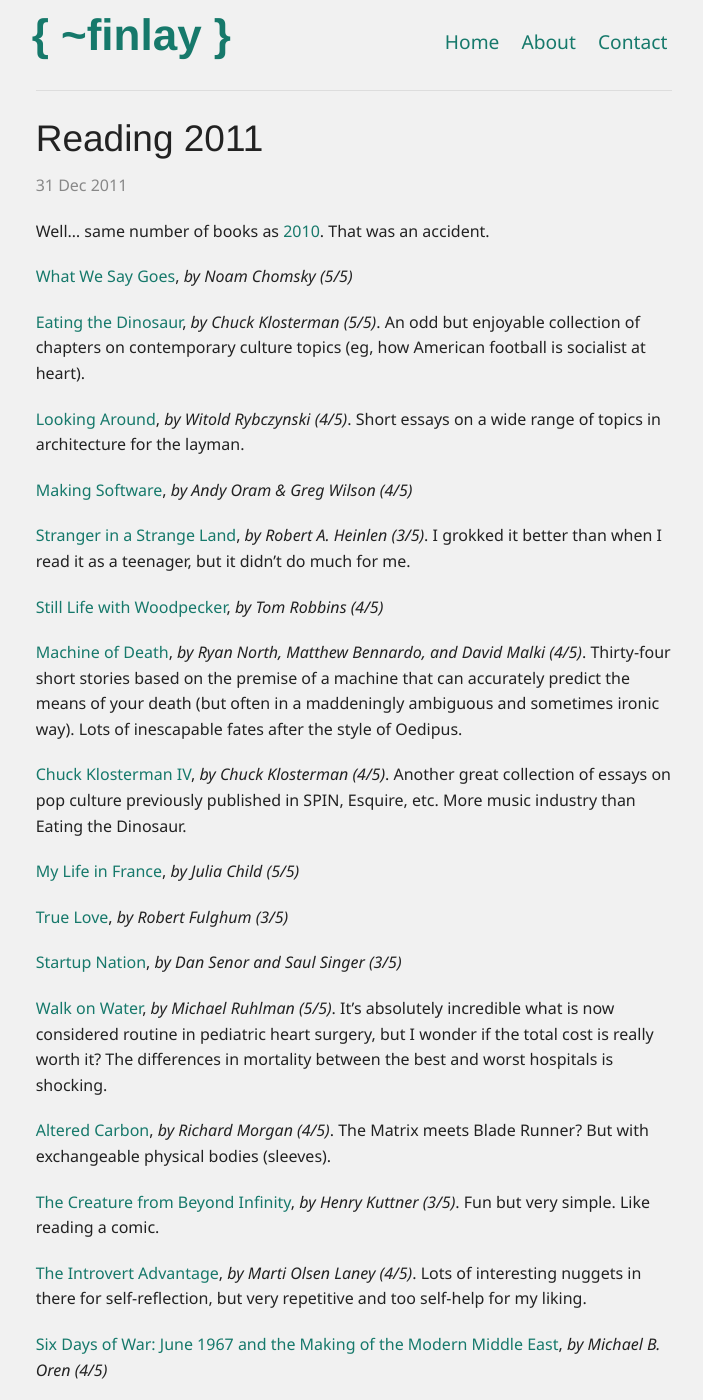
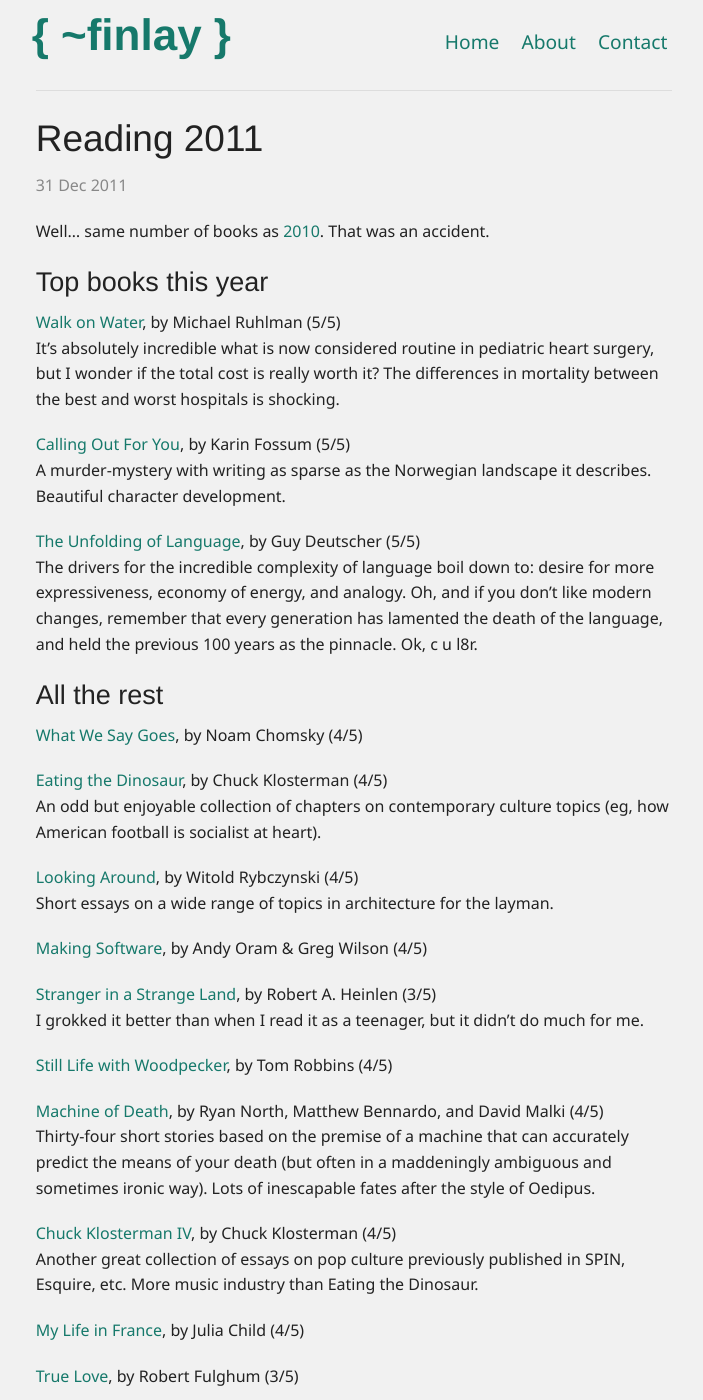
Before and after one commit to findango/finlaycannon.com, a Jekyll site: the page built from _posts/2011-02-04-reading-2011.md, in a window 1280 px wide and 1400 px high. Shown: the whole window, without its empty margins (286-989 px from the left). Built offline with Jekyll 4.4.1, drawn with Linux system fonts in a browser that asks for light colours; Markdown is read by kramdown in place of the engine named in the settings; some of the changed text lies outside the part shown.

Commit message:
Update from Forestry.io - Updated 2011-02-04-reading-2011.md

```diff
--- a/_posts/2011-02-04-reading-2011.md
+++ b/_posts/2011-02-04-reading-2011.md
@@ -1,99 +1,102 @@
 ---
-date: 2011-12-31 15:16:00
+date: 2011-12-31 15:16:00 +0000
 layout: reading_list
 slug: reading-2011
 title: Reading 2011
 categories:
 - reading
+
 ---
-
 Well... same number of books as [2010](/reading-2010/). That was an accident.
 
+### Top books this year
 
-[What We Say Goes](http://www.amazon.com/dp/0805086714), _by Noam Chomsky (5/5)_
+[Walk on Water](http://www.amazon.com/dp/0142004111), by Michael Ruhlman (5/5)
+It's absolutely incredible what is now considered routine in pediatric heart surgery, but I wonder if the total cost is really worth it? The differences in mortality between the best and worst hospitals is shocking.
 
-[Eating the Dinosaur](http://www.amazon.com/dp/B005Q5ONEI), _by Chuck Klosterman (5/5)_.
+[Calling Out For You](http://www.amazon.com/dp/0099565498), by Karin Fossum (5/5)
+A murder-mystery with writing as sparse as the Norwegian landscape it describes. Beautiful character development.
+
+[The Unfolding of Language](http://www.amazon.com/dp/0805080120), by Guy Deutscher (5/5)
+The drivers for the incredible complexity of language boil down to: desire for more expressiveness, economy of energy, and analogy. Oh, and if you don't like modern changes, remember that every generation has lamented the death of the language, and held the previous 100 years as the pinnacle. Ok, c u l8r.
+
+### All the rest
+
+[What We Say Goes](http://www.amazon.com/dp/0805086714), by Noam Chomsky (4/5)
+
+[Eating the Dinosaur](http://www.amazon.com/dp/B005Q5ONEI), by Chuck Klosterman (4/5)
 An odd but enjoyable collection of chapters on contemporary culture topics (eg, how American football is socialist at heart).
 
-[Looking Around](http://www.amazon.com/dp/0140168893), _by Witold Rybczynski (4/5)_.
+[Looking Around](http://www.amazon.com/dp/0140168893), by Witold Rybczynski (4/5)
 Short essays on a wide range of topics in architecture for the layman.
 
-[Making Software](http://www.amazon.com/dp/0596808321), _by Andy Oram & Greg Wilson (4/5)_
+[Making Software](http://www.amazon.com/dp/0596808321), by Andy Oram & Greg Wilson (4/5)
 
-[Stranger in a Strange Land](http://www.amazon.com/dp/0441788386), _by Robert A. Heinlen (3/5)_.
+[Stranger in a Strange Land](http://www.amazon.com/dp/0441788386), by Robert A. Heinlen (3/5)
 I grokked it better than when I read it as a teenager, but it didn't do much for me.
 
-[Still Life with Woodpecker](http://www.amazon.com/dp/0553348973), _by Tom Robbins (4/5)_
+[Still Life with Woodpecker](http://www.amazon.com/dp/0553348973), by Tom Robbins (4/5)
 
-[Machine of Death](http://www.amazon.com/dp/0982167121), _by Ryan North, Matthew Bennardo, and David Malki (4/5)_.
+[Machine of Death](http://www.amazon.com/dp/0982167121), by Ryan North, Matthew Bennardo, and David Malki (4/5)
 Thirty-four short stories based on the premise of a machine that can accurately predict the means of your death (but often in a maddeningly ambiguous and sometimes ironic way). Lots of inescapable fates after the style of Oedipus.
 
-[Chuck Klosterman IV](http://www.amazon.com/dp/0743284895), _by Chuck Klosterman (4/5)_.
+[Chuck Klosterman IV](http://www.amazon.com/dp/0743284895), by Chuck Klosterman (4/5)
 Another great collection of essays on pop culture previously published in SPIN, Esquire, etc. More music industry than Eating the Dinosaur.
 
-[My Life in France](http://www.amazon.com/dp/B006G89IOO), _by Julia Child (5/5)_
+[My Life in France](http://www.amazon.com/dp/B006G89IOO), by Julia Child (4/5)
 
-[True Love](http://www.amazon.com/dp/0061096164), _by Robert Fulghum (3/5)_
+[True Love](http://www.amazon.com/dp/0061096164), by Robert Fulghum (3/5)
 
-[Startup Nation](http://www.amazon.com/dp/0446541478), _by Dan Senor and Saul Singer (3/5)_
+[Startup Nation](http://www.amazon.com/dp/0446541478), by Dan Senor and Saul Singer (3/5)
 
-[Walk on Water](http://www.amazon.com/dp/0142004111), _by Michael Ruhlman (5/5)_.
-It's absolutely incredible what is now considered routine in pediatric heart surgery, but I wonder if the total cost is really worth it? The differences in mortality between the best and worst hospitals is shocking.
-
-[Altered Carbon](http://www.amazon.com/dp/0345457692), _by Richard Morgan (4/5)_.
+[Altered Carbon](http://www.amazon.com/dp/0345457692), by Richard Morgan (4/5)
 The Matrix meets Blade Runner? But with exchangeable physical bodies (sleeves).
 
-[The Creature from Beyond Infinity](http://www.amazon.com/dp/1419158031), _by Henry Kuttner (3/5)_.
+[The Creature from Beyond Infinity](http://www.amazon.com/dp/1419158031), by Henry Kuttner (3/5)
 Fun but very simple. Like reading a comic.
 
-[The Introvert Advantage](http://www.amazon.com/dp/0761123695), _by Marti Olsen Laney (4/5)_.
+[The Introvert Advantage](http://www.amazon.com/dp/0761123695), by Marti Olsen Laney (3/5)
 Lots of interesting nuggets in there for self-reflection, but very repetitive and too self-help for my liking.
 
-[Six Days of War: June 1967 and the Making of the Modern Middle East](http://www.amazon.com/dp/0345461924), _by Michael B. Oren (4/5)_
+[Six Days of War: June 1967 and the Making of the Modern Middle East](http://www.amazon.com/dp/0345461924), by Michael B. Oren (4/5)
 
-[Wooden Boats](http://www.amazon.com/dp/014200121X), _by Michael Ruhlman (4/5)_
+[Wooden Boats](http://www.amazon.com/dp/014200121X), by Michael Ruhlman (4/5)
 
-[A Wild Sheep Chase](http://www.amazon.com/dp/037571894X), _by Haruki Murakami (4/5)_
+[A Wild Sheep Chase](http://www.amazon.com/dp/037571894X), by Haruki Murakami (4/5)
 
-[Teach Us to Outgrow Our Madness](http://www.amazon.com/dp/080215185X), _by Kenzaburo Oe (3/5)_.
+[Teach Us to Outgrow Our Madness](http://www.amazon.com/dp/080215185X), by Kenzaburo Oe (3/5)
 I really liked "A Personal Matter", but this collection of shorter stories seemed like a rehash of similar ideas. Or maybe they came first and I read these in reverse order.
 
-[Never Let Me Go](http://www.amazon.com/dp/1400078776), _by Kazuo Ishiguro (5/5)_
+[Never Let Me Go](http://www.amazon.com/dp/1400078776), by Kazuo Ishiguro (5/5)
 
-[The Unfolding of Language](http://www.amazon.com/dp/0805080120), _by Guy Deutscher (5/5)_.
-The drivers for the incredible complexity of language boil down to: desire for more expressiveness, economy of energy, and analogy. Oh, and if you don't like modern changes, remember that every generation has lamented the death of the language, and held the previous 100 years as the pinnacle. Ok, c u l8r.
+[Roasting in Hell's Kitchen](http://www.amazon.com/dp/0061191981), by Gordon Ramsay (5/5)
 
-[Roasting in Hell's Kitchen](http://www.amazon.com/dp/0061191981), _by Gordon Ramsay (5/5)_
+[Seven-Tenths: The Sea and its Thresholds](http://www.amazon.com/dp/1933372699), by James Hamilton-Paterson (4/5)
 
-[Seven-Tenths: The Sea and its Thresholds](http://www.amazon.com/dp/1933372699), _by James Hamilton-Paterson (4/5)_
+[Sh*t my Dad Says](http://www.amazon.com/dp/0061992704), by Justin Halpern (4/5)
 
-[Sh\*t my Dad Says](http://www.amazon.com/dp/0061992704), _by Justin Halpern (4/5)_
+[Bounce](http://www.amazon.com/dp/B004NSVE5U), by Matthew Syed (3/5)
 
-[Bounce](http://www.amazon.com/dp/B004NSVE5U), _by Matthew Syed (3/5)_
+[Letters from the Hive](http://www.amazon.com/dp/0553382667), by Stephen Buchmann and Banning Repplier (3/5)
 
-[Letters from the Hive](http://www.amazon.com/dp/0553382667), _by Stephen Buchmann and Banning Repplier (3/5)_
+[Regeneration](http://www.amazon.com/dp/0452270073), by Pat Barker (4/5)
 
-[Regeneration](http://www.amazon.com/dp/0452270073), _by Pat Barker (4/5)_
-
-[Thick Face Black Heart](http://www.amazon.com/dp/0446670200), _by Ching-Ning Chu (3/5)_.
+[Thick Face Black Heart](http://www.amazon.com/dp/0446670200), by Ching-Ning Chu (3/5)
 Somewhat in the style of all the 'Art of War' business books. It started out with a couple of great chapters, but quickly devolved into an odd Christian interpretation of the Dharma.
 
-[Calling Out For You](http://www.amazon.com/dp/0099565498), _by Karin Fossum (5/5)_.
-A murder-mystery with writing as sparse as the Norwegian landscape it describes. Beautiful character development.
-
-[The Wind-up Bird Chronicle](http://www.amazon.com/dp/0679775439), _by Haruki Murakami (4/5)_.
+[The Wind-up Bird Chronicle](http://www.amazon.com/dp/0679775439), by Haruki Murakami (4/5)
 More complex plot than A Wild Sheep Chase. Some similar themes.
 
-[Stories of Your Life and Others](http://www.amazon.com/dp/1931520720), _by Ted Chiang (4/5)_.
+[Stories of Your Life and Others](http://www.amazon.com/dp/1931520720), by Ted Chiang (4/5)
 Spiritual science fiction.
 
-[Rashomon and Seventeen Other Stories](http://www.amazon.com/dp/0140449701), _by Ryūnosuke Akutagawa (2/5)_.
+[Rashomon and Seventeen Other Stories](http://www.amazon.com/dp/0140449701), by Ryūnosuke Akutagawa (2/5)
 A couple of gems, but the rest did nothing for me at all. I guess he gets high ratings because of his historical place in Japanese writing.
 
-[Just a Geek](http://www.amazon.com/dp/0596806310), _by Wil Wheaton (3/5)_
+[Just a Geek](http://www.amazon.com/dp/0596806310), by Wil Wheaton (3/5)
 
-[The Sky Is Not The Limit](http://www.amazon.com/dp/159102188X), _by Neil deGrasse Tyson (2/5)_.
+[The Sky Is Not The Limit](http://www.amazon.com/dp/159102188X), by Neil deGrasse Tyson (2/5)
 I wanted to like this, but... meh. (Some nerd-rage on misrepresenting physics in pop-culture, etc., I couldn't tell if he was serious).
 
-[Volt: Stories](http://www.amazon.com/dp/1555975771), _by Alan Heathcock (4/5)_.
+[Volt: Stories](http://www.amazon.com/dp/1555975771), by Alan Heathcock (4/5)
 Harsh.
```
